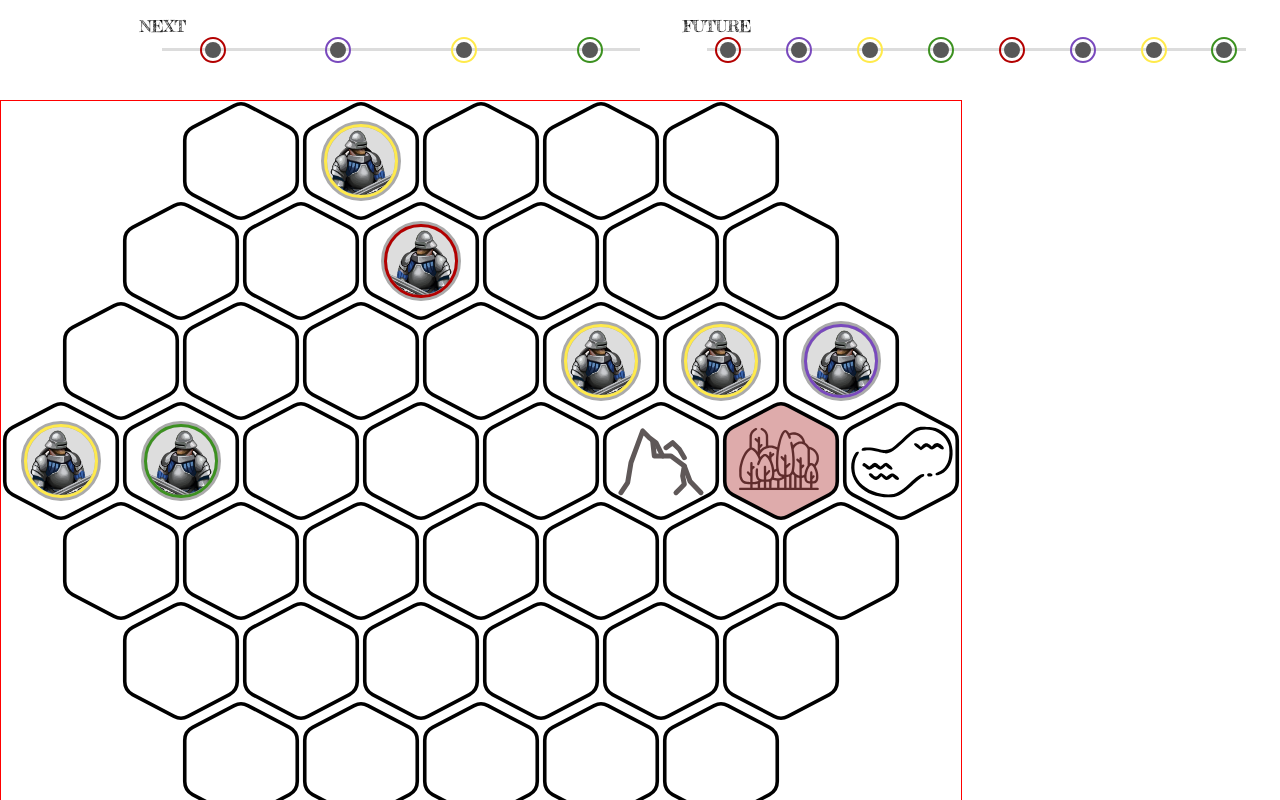
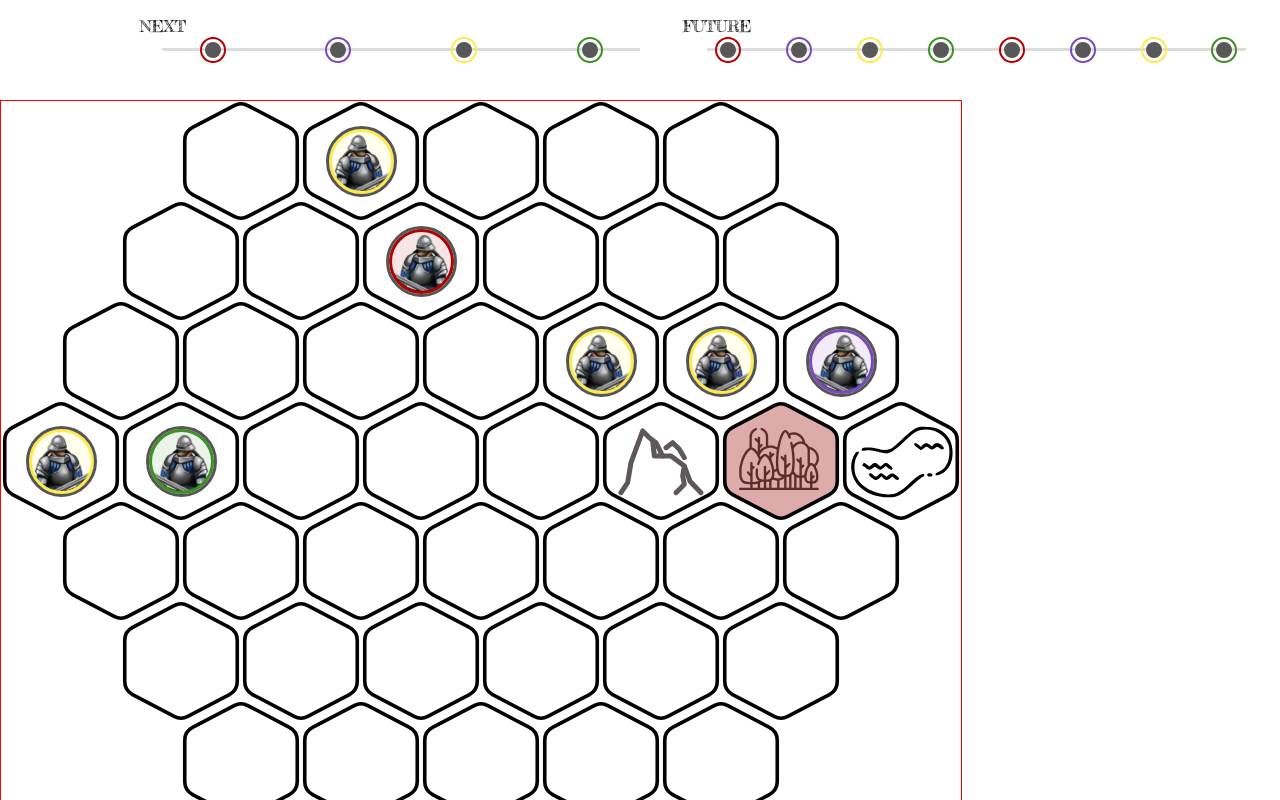
Before and after one commit to manuartero/storming, a React (Vite) app: page / in a window 1280 px wide. Shown: the top 800 px of the page. Built offline with nearby package versions, Linux system fonts and the light colour scheme.

Commit message:
minor piece style rework

```diff
--- a/src/components/board/tile.scss
+++ b/src/components/board/tile.scss
@@ -1,5 +1,6 @@
 $available-tile: rgba(195, 214, 191, 0.5);
 $forbidden-tile: rgba(190, 88, 88, 0.5);
+$selected-tile: rgba(255, 248, 174, 0.179);
 $tile-border: black;
 
 .tile {
@@ -49,7 +50,7 @@ $tile-border: black;
 
     &--selected {
       path {
-        fill: rgba(255, 248, 174, 0.179);
+        fill: $selected-tile;
       }
     }
 
@@ -89,8 +90,6 @@ $tile-border: black;
 
   // center
   &__content {
-
-
     display: flex;
 
   }
--- a/src/components/board/tile.tsx
+++ b/src/components/board/tile.tsx
@@ -9,8 +9,8 @@ import "./tile.scss";
 
 interface Props {
   id: TileID;
-  terrain?: "field" | "mountain" | "lake" | "forest";
-  status?: "idle" | "available" | "forbidden" | "selected";
+  status?: TileStatus;
+  terrain?: Terrain;
   onClick?: (tileID: Coordinates) => void;
   children?: React.ReactNode;
 }
--- a/src/components/pieces/piece.scss
+++ b/src/components/pieces/piece.scss
@@ -1,30 +1,18 @@
 @use '../../styles/colors.scss';
 // @use 'styles/colors.scss';
 
+$size: 65px;
 
 .piece {
   position: relative;
-  width: 80px;
-  height: 80px;
+  width: $size;
+  height: $size;
 
-  border: 6px solid #aaa;
   border-radius: 50%;
-
   background-position: center;
-  background-color: #ddd;
   background-repeat: no-repeat;
   background-size: contain;
-
-  &::before {
-    content: "";
-    width: 99%;
-    height: 99%;
-    position: absolute;
-    border: 3px solid colors.$player-highlight-color;
-    border-radius: 50%;
-    top: -4%;
-    left: -4%;
-  }
+  outline: 3px solid #555;
 
   &--soldier {
     background-image: url('./soldier.png')
@@ -42,21 +30,23 @@
     transform: rotateY(180deg);
   }
 
+  &--player {
+    border: 3px solid colors.$player-highlight-color;
+    background-color: rgb(colors.$player-highlight-color, 0.1);
+  }
+
   &--enemy1 {
-    &::before {
-      border: 3px solid colors.$enemy1-highlight-color;
-    }
+    border: 3px solid colors.$enemy1-highlight-color;
+    background-color: rgb(colors.$enemy1-highlight-color, 0.1);
   }
 
   &--enemy2 {
-    &::before {
-      border: 3px solid colors.$enemy2-highlight-color;
-    }
+    border: 3px solid colors.$enemy2-highlight-color;
+    background-color: rgb(colors.$enemy2-highlight-color, 0.1);
   }
 
   &--enemy3 {
-    &::before {
-      border: 3px solid colors.$enemy3-highlight-color;
-    }
+    border: 3px solid colors.$enemy3-highlight-color;
+    background-color: rgb(colors.$enemy3-highlight-color, 0.1);
   }
 }
```
Also changed, not shown: src/@types/storming.d.ts (+9 -2 lines).
